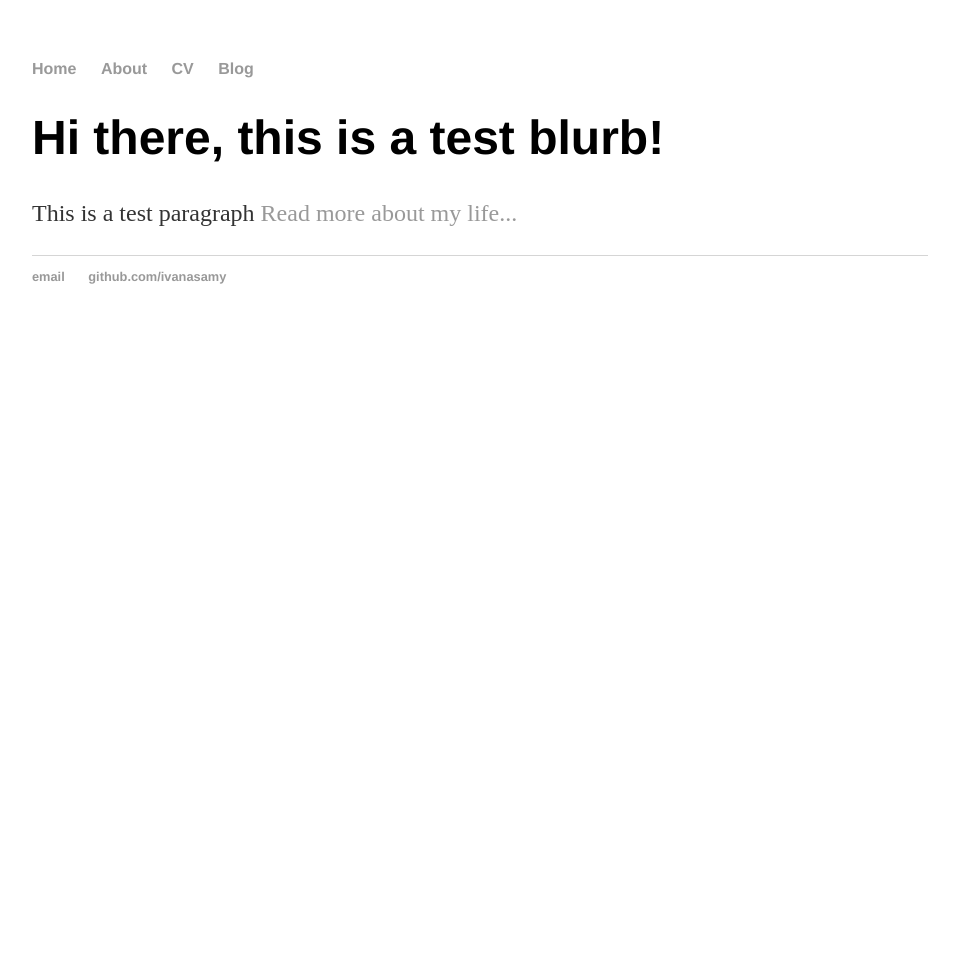
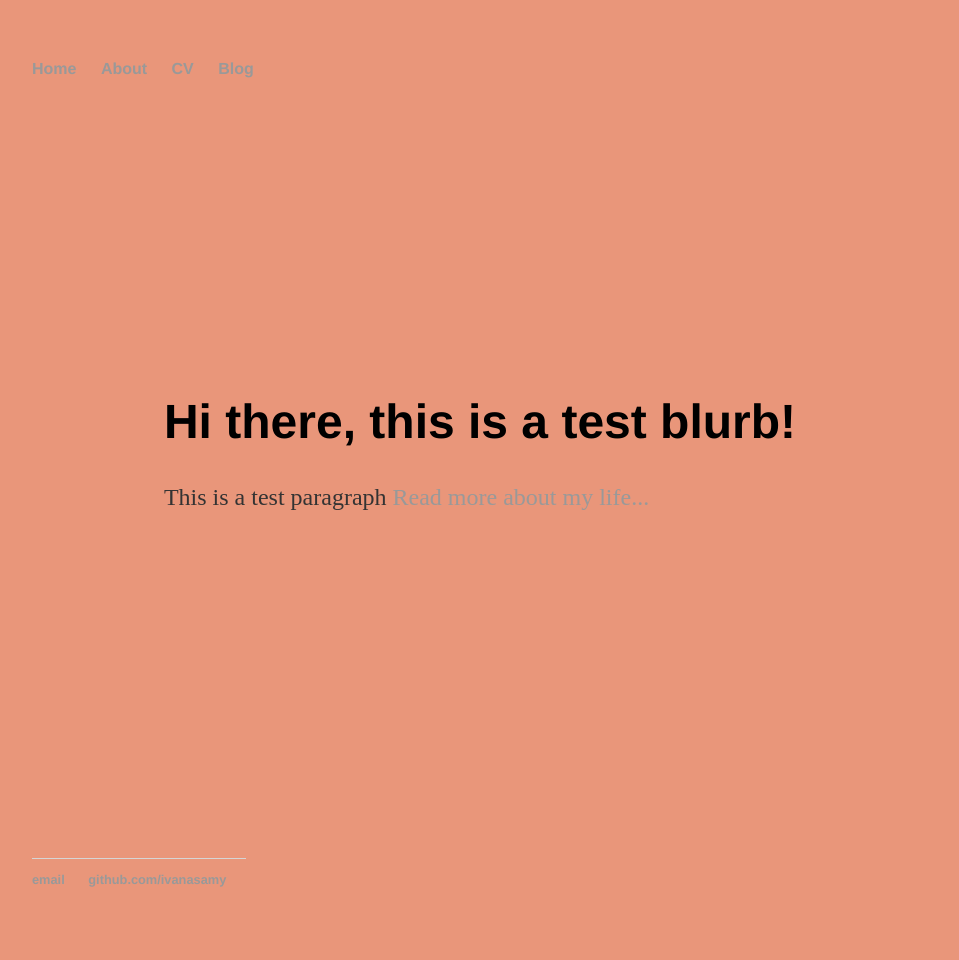
Before and after one commit to ivanasamy/ivanasamy.github.io, a Jekyll site: the page index.html, which Jekyll copies as it is, in a window 1280 px wide. Shown: the whole page, without its empty margins (160-1119 px from the left). Built offline with Jekyll 4.4.1, drawn with Linux system fonts in a browser that asks for light colours; before the commit the page ends 900 px from its top, so only the background shows below that.

Commit message:
need to commit

```diff
--- a/css/main.css
+++ b/css/main.css
@@ -1,7 +1,13 @@
 body {
     margin: 60px auto;
     width: 70%;
+    height: 100%;
 }
+
+html {
+    height: 100%;
+}
+
 nav ul, footer ul {
     font-family:'Helvetica', 'Arial', 'Sans-Serif';
     padding: 0px;
@@ -12,6 +18,7 @@ nav ul li, footer ul li {
     display: inline;
     margin-right: 20px;
 }
+
 a {
     text-decoration: none;
     color: #999;
@@ -104,3 +111,27 @@ address {
     overflow: hidden;
     transition: max-height 1.2s ease-out;
 }
+
+.cover {
+    background-color: darksalmon;
+}
+
+/* .cover-image { // FULL-SIZE FIXED BG IMAGE
+    background: url(sample_background.JPG) no-repeat center center fixed;
+    -webkit-background-size: cover;
+    -moz-background-size: cover;
+    -o-background-size: cover;
+    background-size: cover;
+} */
+
+.blurb {
+    position: fixed;
+    top: 50%;
+    left: 50%;
+    transform: translate(-50%, -50%);
+}
+
+.main-footer {
+    position: absolute;
+    bottom: 0;
+}
--- a/index.html
+++ b/index.html
@@ -1,8 +1,30 @@
----
-layout: default
-title: ivanasamy
----
-<div class="blurb">
-	<h1>Hi there, this is a test blurb!</h1>
-	<p>This is a test paragraph <a href="/about">Read more about my life...</a></p>
-</div>
+<!DOCTYPE html>
+	<html>
+		<head>
+			<title>Welcome!</title>
+			<!-- link to main stylesheet -->
+			<link rel="stylesheet" type="text/css" href="/css/main.css">
+		</head>
+		<body class="cover">
+			<nav>
+	    		<ul>
+	        		<li><a href="/">Home</a></li>
+		        	<li><a href="/about">About</a></li>
+	        		<li><a href="/cv">CV</a></li>
+	        		<li><a href="/blog">Blog</a></li>
+	    		</ul>
+			</nav>
+			<div class="container">
+			    <div class="blurb">
+                    <h1>Hi there, this is a test blurb!</h1>
+                    <p>This is a test paragraph <a href="/about">Read more about my life...</a></p>
+                </div>
+			</div><!-- /.container -->
+			<footer class="main-footer">
+	    		<ul>
+	        		<li><a href="mailto:ivanaalardin@gmail.com">email</a></li>
+	        		<li><a href="https://github.com/ivanasamy">github.com/ivanasamy</a></li>
+				</ul>
+			</footer>
+		</body>
+    </html>
```
Also changed, not shown: README.md.
